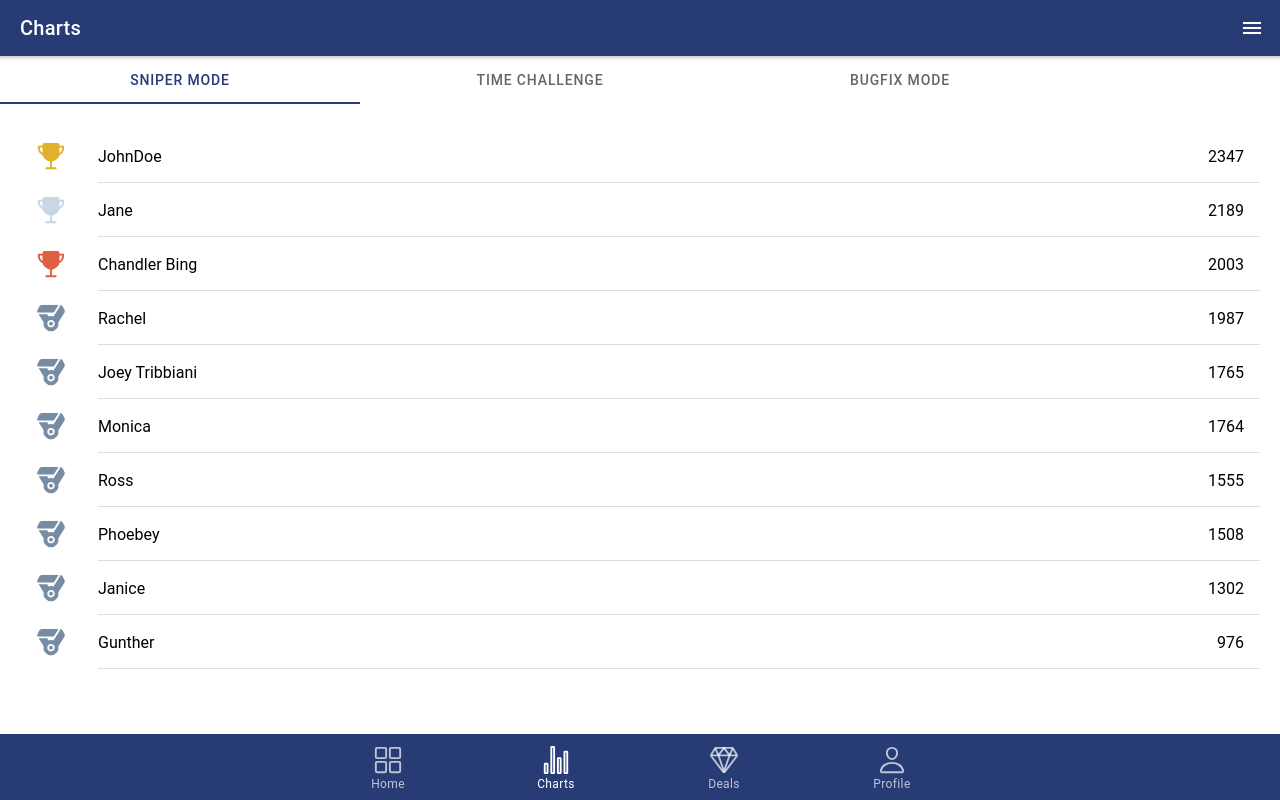
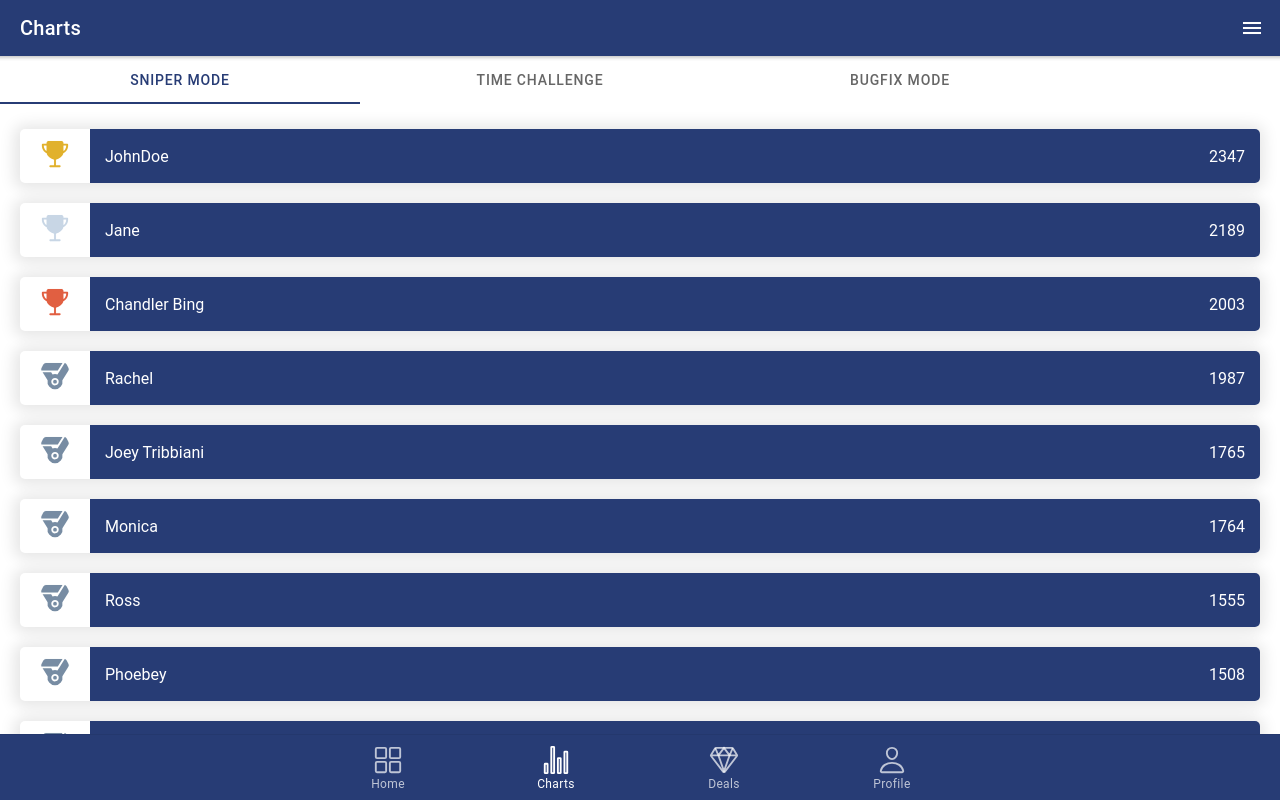
Before and after one commit to tommydemarco/frontend-ninja, a React (Create React App) app: page /charts in a window 1280 px wide. Built offline with nearby package versions, Linux system fonts and the light colour scheme.

Commit message:
Adds ChartElement component

```diff
--- a/src/App.tsx
+++ b/src/App.tsx
@@ -8,6 +8,7 @@ import {
   IonLabel,
   IonList,
   IonMenu,
+  IonMenuToggle,
   IonRouterOutlet,
   IonTabBar,
   IonTabButton,
@@ -60,10 +61,12 @@ const App: React.FC = () => {
             </IonToolbar>
             <IonContent>
               <IonList>
-                <IonItem button routerLink="/logout">
-                  <IonIcon slot="start" icon={logOutOutline} />
-                  <IonLabel>Logout</IonLabel>
-                </IonItem>
+                <IonMenuToggle>
+                  <IonItem button routerLink="/logout">
+                    <IonIcon slot="start" icon={logOutOutline} />
+                    <IonLabel>Logout</IonLabel>
+                  </IonItem>
+                </IonMenuToggle>
               </IonList>
             </IonContent>
           </IonMenu>
--- a/src/components/Chart/Chart.tsx
+++ b/src/components/Chart/Chart.tsx
@@ -1,8 +1,9 @@
-import { useState, useEffect } from "react";
+import React, { useState, useEffect } from "react";
 
-import { IonItem, IonList, IonIcon, IonLabel } from "@ionic/react";
+import { IonList, IonIcon } from "@ionic/react";
 import { trophy, medal } from "ionicons/icons"
 
+import ChartElement from "../ChartElement"
 import LoadingSpinner from "../LoadingSpinner"
 import "./Chart.scss"
 
@@ -43,19 +44,17 @@ const Chart: React.FC<ChartProps> = ({ mode }) => {
   }
 
   return (
-    <IonList className="ion-no-padding">
+    <React.Fragment>
         {
           data.map((data, index) => {
             return (
-              <IonItem>
+              <ChartElement username={data.username} points={data.points}>
                 <IonIcon slot="start" icon={assignChartItemIcon(index)} style={{color: assignIconColor(index), fontSize: "30px"}} />
-                <IonLabel>{data.username}</IonLabel>
-                <IonLabel slot="end">{data.points}</IonLabel>
-              </IonItem>
+              </ChartElement>
             )
           })
         }
-    </IonList>
+    </React.Fragment>
   )
 }
 
--- /dev/null
+++ b/src/components/ChartElement/ChartElement.scss
@@ -0,0 +1,27 @@
+.chart-element {
+  display: flex;
+  flex-direction: row;
+  justify-content: flex-end;
+  align-items: stretch;
+  border-radius: 5px;
+  box-shadow: -1px 1px 15px 5px rgba(0, 0, 0, 0.1);
+  overflow: hidden;
+
+  &__icon-container {
+    padding: 10px 20px;
+  }
+
+  &__content {
+    flex: 1;
+    padding: 15px;
+    display: flex;
+    justify-content: space-between;
+    align-items: center;
+    background-color: var(--ion-color-primary);
+    color: white;
+  }
+
+  &:not(:last-child) {
+    margin-bottom: 20px;
+  }
+}
--- /dev/null
+++ b/src/components/ChartElement/ChartElement.tsx
@@ -0,0 +1,27 @@
+import "./ChartElement.scss"
+
+interface ChartElementProps {
+  children: React.ReactNode;
+  username: string;
+  points: string | number;
+}
+
+const ChartElement: React.FC<ChartElementProps> = ({ children, username, points }) => {
+  return (
+    <div className="chart-element">
+        <div className="chart-element__icon-container">
+            {children}
+        </div>
+        <div className="chart-element__content">
+            <span className="chart-element__username">
+              {username}
+            </span>
+            <span className="chart-element__points">
+              {points}
+            </span>
+        </div>
+    </div>
+  )
+}
+
+export default ChartElement;
--- /dev/null
+++ b/src/components/ChartElement/index.js
@@ -0,0 +1 @@
+export { default } from "./ChartElement"
```
Also changed, not shown: src/pages/Charts.tsx (line endings or trailing spaces).
